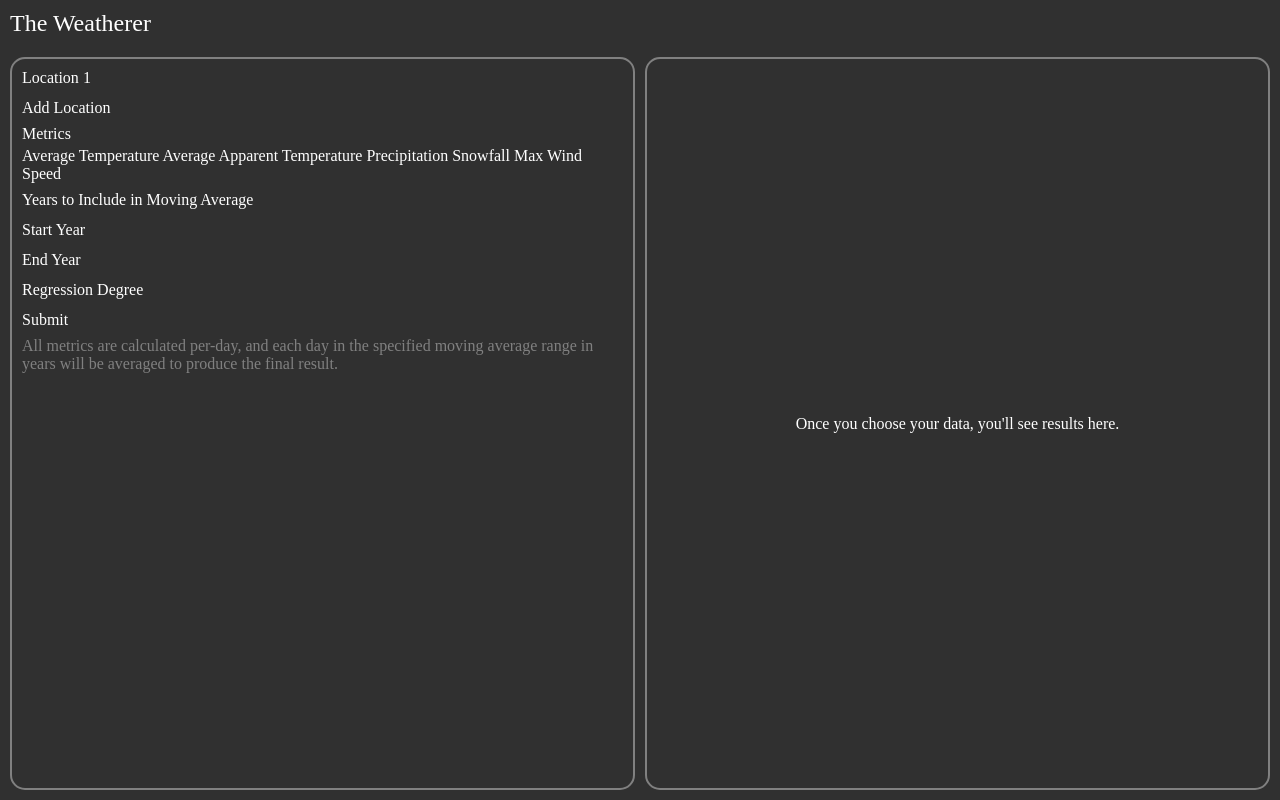
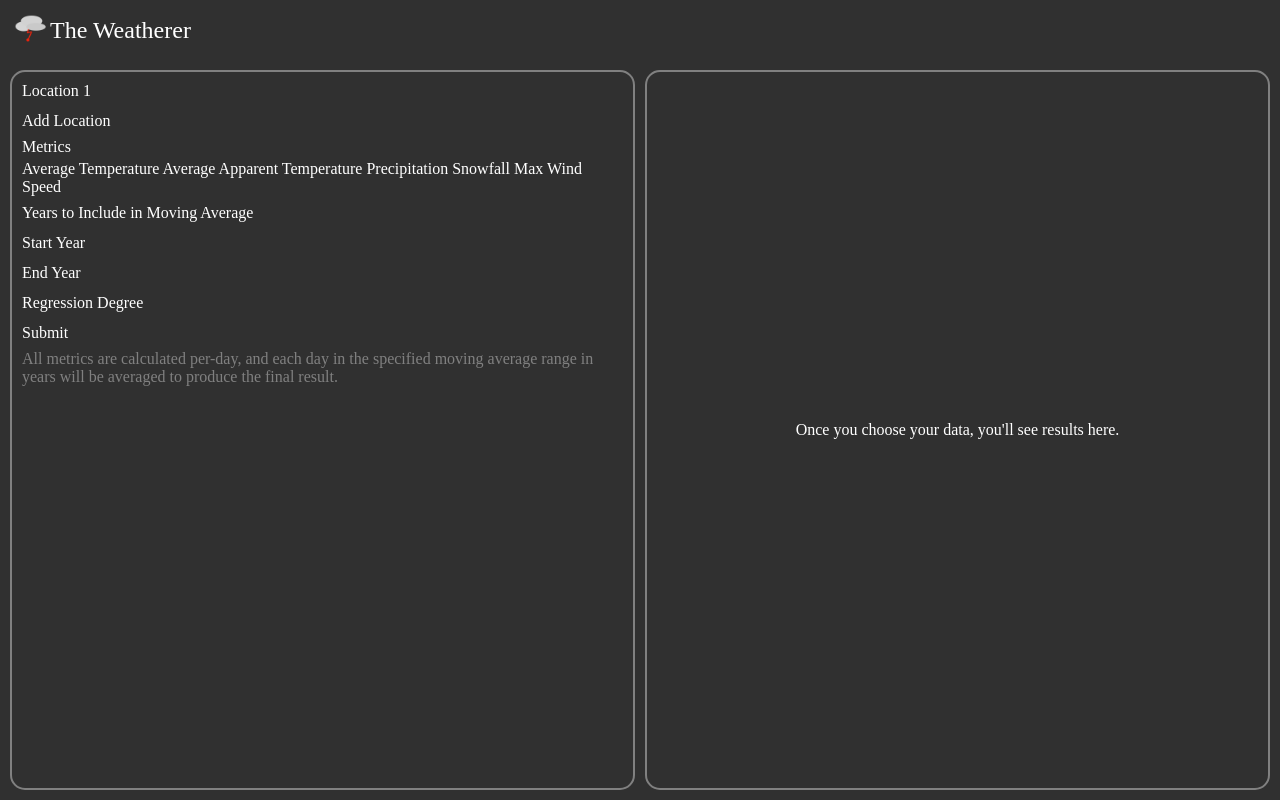
Before and after one commit to cdrice26/weatherer, a website built with Vite: page index.html in a window 1280 px wide. Built offline with nearby package versions, Linux system fonts and the light colour scheme.

Commit message:
Added logo

```diff
--- a/index.html
+++ b/index.html
@@ -3,6 +3,7 @@
   <head>
     <meta charset="UTF-8" />
     <meta name="viewport" content="width=device-width, initial-scale=1.0" />
+    <link rel="icon" href="/favicon.png" />
     <title>The Weatherer</title>
     <style>
       :root {
@@ -33,6 +34,9 @@
       #root nav {
         padding: 10px;
         font-size: x-large;
+        display: flex;
+        flex-direction: row;
+        align-items: center;
       }
 
       #root > weather-container {
@@ -53,7 +57,10 @@
   <body>
     <sp-theme color="dark" scale="medium" system="spectrum" dir="ltr">
       <div id="root">
-        <nav>The Weatherer</nav>
+        <nav>
+          <img src="/favicon.png" alt="logo" width="40px" height="40px" />The
+          Weatherer
+        </nav>
         <weather-container></weather-container>
       </div>
     </sp-theme>
```
Also changed, not shown: public/favicon.png (added), 1 other file.
